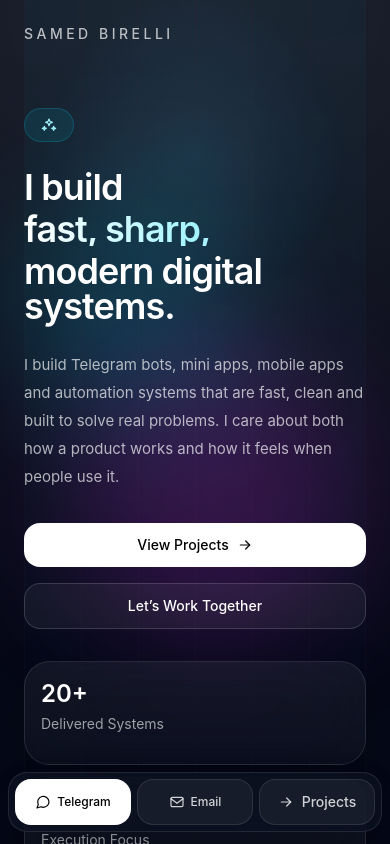
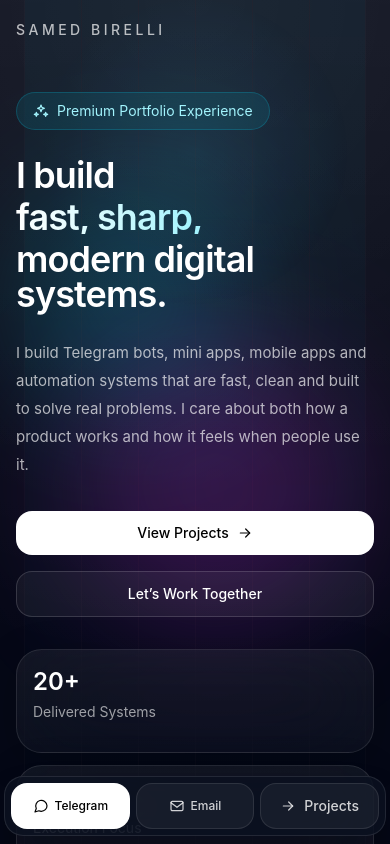
Before and after one commit to SamedBrll/samed-portfolio, a React (Vite) app: page / in a window 390 px wide. Shown: the top 844 px of the page. Built offline with nearby package versions, Linux system fonts and the light colour scheme.

Commit message:
mobile spacing update

```diff
--- a/src/components/PortfolioPage.jsx
+++ b/src/components/PortfolioPage.jsx
@@ -826,7 +826,7 @@ ${formState.message}`
 
 function ContactDock({ onOpenContact }) {
   return (
-    <div className="fixed bottom-3 left-1/2 z-40 w-[calc(100%-1rem)] max-w-xl -translate-x-1/2 rounded-[1.2rem] border border-white/10 bg-[#0b1120]/80 p-1.5 shadow-2xl backdrop-blur-2xl sm:bottom-5 sm:w-auto sm:min-w-[420px] sm:rounded-[1.6rem] sm:p-2">
+    <div className="fixed bottom-2 left-1/2 z-40 w-[calc(100%-0.5rem)] max-w-xl -translate-x-1/2 rounded-[1.2rem] border border-white/10 bg-[#0b1120]/80 p-1.5 shadow-2xl backdrop-blur-2xl sm:bottom-5 sm:w-auto sm:min-w-[420px] sm:rounded-[1.6rem] sm:p-2">
       <div className="grid grid-cols-3 gap-1.5 sm:gap-2">
         <a href="https://t.me/samedbrll" target="_blank" rel="noreferrer" className="inline-flex items-center justify-center gap-1.5 rounded-[1rem] bg-white px-3 py-2.5 text-[12px] font-medium text-black transition hover:scale-[1.02] sm:gap-2 sm:rounded-2xl sm:px-4 sm:py-3 sm:text-sm">
           <ChatIcon className="h-4 w-4" />
@@ -963,7 +963,7 @@ export default function AnimeJsPortfolioSite() {
           </div>
         </div>
 
-        <header className="relative z-10 mx-auto flex max-w-7xl items-center justify-between px-6 py-6 md:px-10">
+        <header className="relative z-10 mx-auto flex max-w-7xl items-center justify-between px-4 py-5 sm:px-6 md:px-10">
           <div className="animate-[fadeUp_700ms_ease-out_forwards] text-sm font-medium tracking-[0.25em] text-white/70">
             SAMED BIRELLI
           </div>
@@ -981,11 +981,11 @@ export default function AnimeJsPortfolioSite() {
           </nav>
         </header>
 
-        <section className="relative z-10 mx-auto grid min-h-[92vh] max-w-7xl items-center gap-14 px-6 pb-20 pt-10 md:grid-cols-[1.15fr_0.85fr] md:px-10 md:pb-28 md:pt-16">
+        <section className="relative z-10 mx-auto grid min-h-[88vh] max-w-7xl items-center gap-10 px-4 pb-16 pt-8 sm:px-6 md:min-h-[92vh] md:gap-14 md:grid-cols-[1.15fr_0.85fr] md:px-10 md:pb-28 md:pt-16">
           <div>
             <div className="inline-flex animate-[fadeUp_800ms_ease-out_forwards] items-center gap-2 rounded-full border border-cyan-400/20 bg-cyan-400/10 px-4 py-2 text-sm text-cyan-200 opacity-0 backdrop-blur-xl">
               <SparklesIcon className="h-4 w-4" />
-
+              Premium Portfolio Experience
             </div>
 
             <div className="mt-7 space-y-2 text-4xl font-semibold leading-[0.95] tracking-tight sm:text-5xl md:text-7xl">
@@ -1111,7 +1111,7 @@ export default function AnimeJsPortfolioSite() {
         </section>
       </div>
 
-      <main className="relative z-10 mx-auto max-w-7xl space-y-12 px-4 py-8 sm:px-6 md:space-y-24 md:px-10 md:py-14">
+      <main className="relative z-10 mx-auto max-w-7xl space-y-12 px-3 py-8 sm:px-6 md:space-y-24 md:px-10 md:py-14">
         <section className="space-y-5 sm:space-y-6">
           <div className="flex flex-col items-start justify-between gap-4 sm:flex-row sm:items-center">
             <div>
@@ -1145,7 +1145,7 @@ export default function AnimeJsPortfolioSite() {
             </div>
           </div>
 
-          <div className="rounded-[1.8rem] border border-white/10 bg-gradient-to-br from-cyan-400/10 via-white/[0.03] to-fuchsia-400/10 p-5 backdrop-blur-2xl sm:p-6 md:rounded-[2rem] md:p-10">
+          <div className="rounded-[1.5rem] border border-white/10 bg-gradient-to-br from-cyan-400/10 via-white/[0.03] to-fuchsia-400/10 p-4 backdrop-blur-2xl sm:p-6 md:rounded-[2rem] md:p-10">
             <div className="inline-flex items-center gap-2 rounded-full border border-emerald-400/20 bg-emerald-400/10 px-3 py-1 text-xs uppercase tracking-[0.24em] text-emerald-200">
               <span className="h-2 w-2 rounded-full bg-emerald-300 animate-[pulseGlow_2.4s_ease-in-out_infinite]" />
               Open for selected projects
@@ -1178,7 +1178,7 @@ export default function AnimeJsPortfolioSite() {
             text="I do not just write code. I build complete systems that look polished, solve real bottlenecks and make a product feel stronger from both the technical and user side."
           />
 
-          <div className="rounded-[1.8rem] border border-white/10 bg-white/5 p-5 text-white/70 backdrop-blur-2xl animate-[fadeUp_800ms_ease-out_forwards] opacity-0 sm:p-7 md:rounded-[2rem]">
+          <div className="rounded-[1.5rem] border border-white/10 bg-white/5 p-4 text-white/70 backdrop-blur-2xl animate-[fadeUp_800ms_ease-out_forwards] opacity-0 sm:p-7 md:rounded-[2rem]">
             <p className="text-lg leading-8">
               My main focus is building Telegram bots, mini apps, automation systems, mobile applications and client panels. I care about architecture, user flow, visual quality and speed at the same time.
             </p>
```
